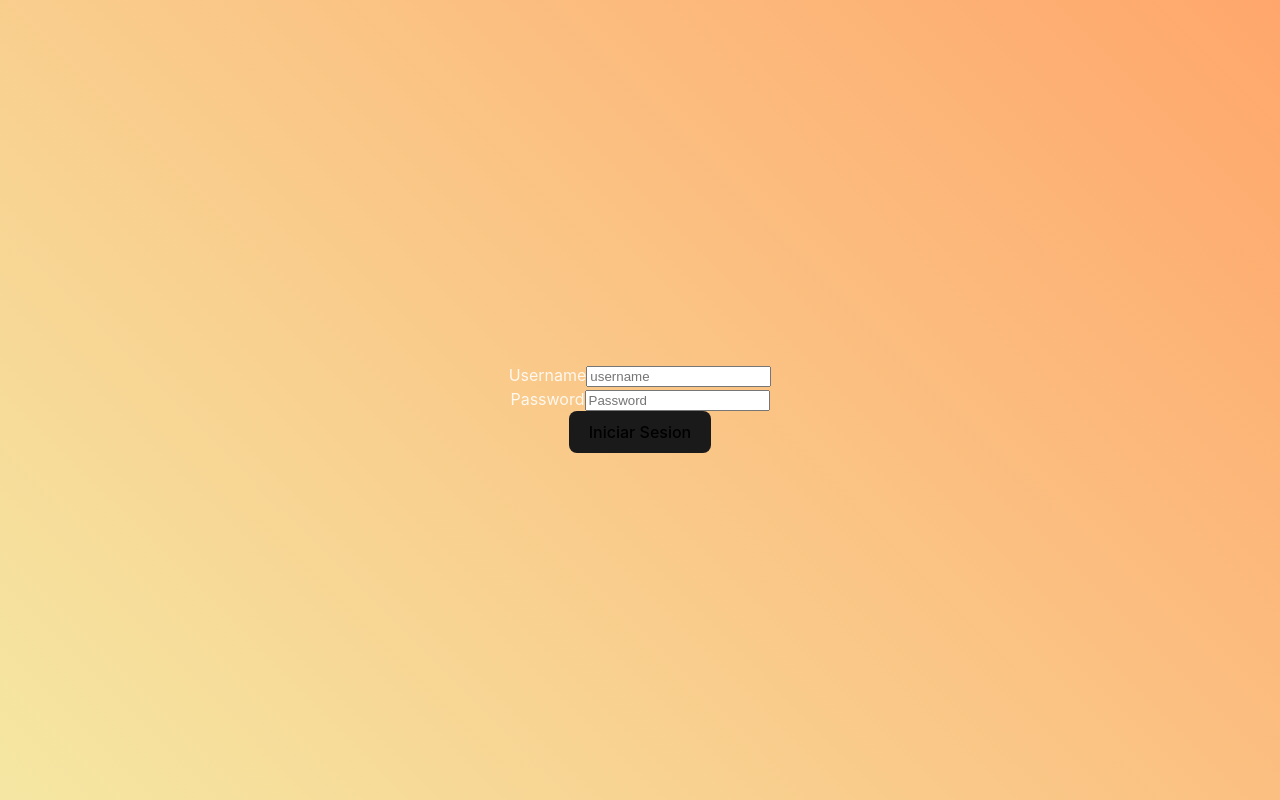
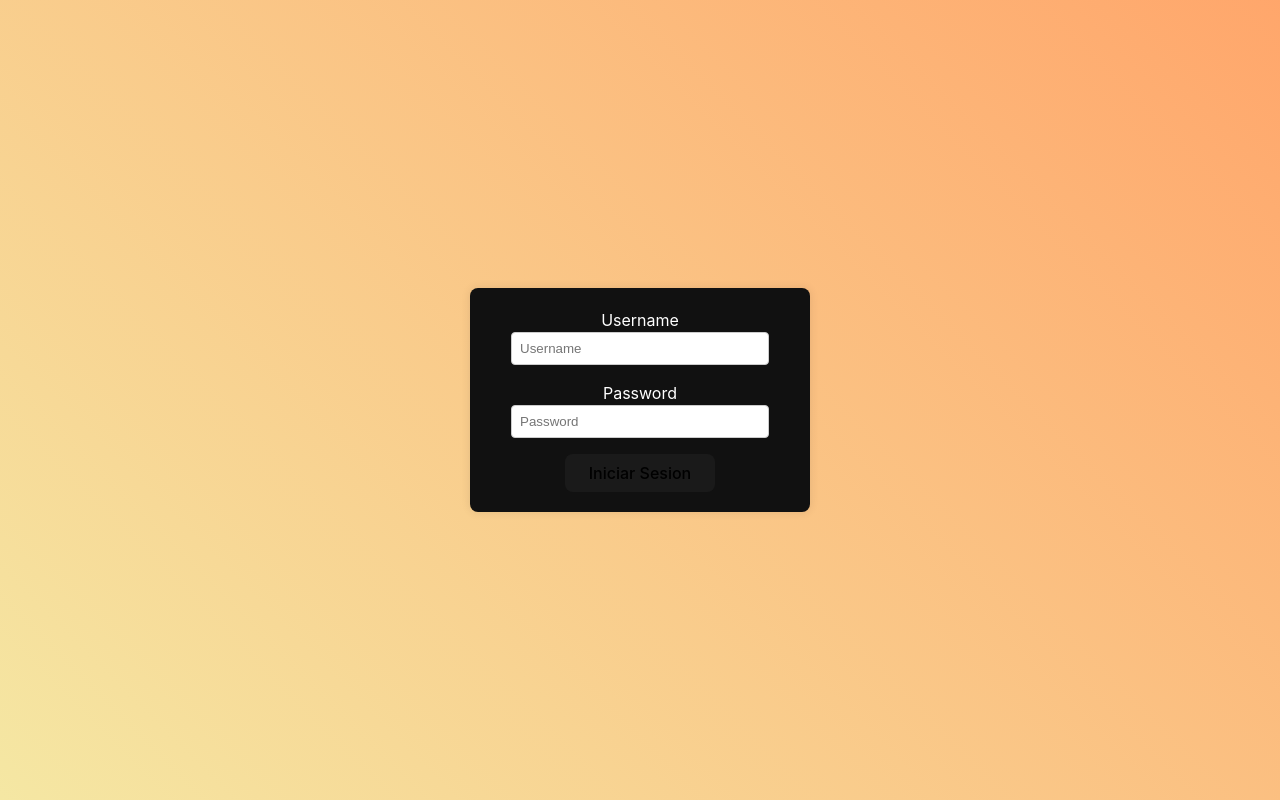
Before and after one commit to sebascasta14/fruit-shop, a React (Vite) app in the folder frontend-fruit-shop/: page /login in a window 1280 px wide. Built offline with nearby package versions, Linux system fonts and the light colour scheme; no server answers.

Commit message:
Feature/Style: Se realiza el estilo con css del componente login y el componente header

```diff
--- a/frontend-fruit-shop/src/App.jsx
+++ b/frontend-fruit-shop/src/App.jsx
@@ -1,5 +1,5 @@
 import { BrowserRouter, Routes, Route } from "react-router-dom";
-
+import { useSelector } from 'react-redux'
 import { Header } from './components/Header.jsx'
 import { Fruits } from './components/Fruits.jsx'
 import { Login } from './components/Login.jsx'
@@ -9,10 +9,15 @@ import { useAPI } from './hooks/API.js'
 function App () {
   const { fruits } = useAPI()
 
+  const isAuthenticated = useSelector((state) => state.auth.isAuthenticated)
+
   return (
   <>
     <BrowserRouter>
-      <Header />
+    {
+      isAuthenticated ? <Header /> : null
+
+    }
       <Routes>
         <Route path="/fruits" element={<Fruits fruits = {fruits} />} />
         <Route path="/login" element={<Login />} />
--- /dev/null
+++ b/frontend-fruit-shop/src/components/Header.css
@@ -0,0 +1,77 @@
+.nav-container {
+    width: 100%;
+    border-radius: 8px;
+    display: flex;
+    justify-content: space-between;
+    align-items: center;
+    padding: 20px;
+    background: #111;
+    color: #fff;
+  }
+
+  .nav-container ul {
+    list-style: none;
+    display: flex;
+    gap: 20px;
+  }
+
+  .nav-container li {
+    margin-right: 20px;
+  }
+
+  .nav-container li:last-child {
+    margin-right: 0;
+  }
+
+  .nav-container a {
+    color: #fff;
+    text-decoration: none;
+    transition: color 0.3s ease;
+  }
+
+  .user-dropdown {
+    position: relative;
+  }
+
+  .dropdown-toggle {
+    cursor: pointer;
+    background-color: transparent;
+    border: 1px solid #fff;
+    border-radius: 4px;
+    padding: 8px;
+    color: #fff;
+    transition: border-color 0.3s ease;
+  }
+
+  .dropdown-menu {
+    position: absolute;
+    top: 100%;
+    right: 0;
+    background-color: #1a1a1a;
+    border-radius: 8px;
+    padding: 10px;
+    box-shadow: 0 0 10px 0 rgba(0, 0, 0, 0.1);
+    display: none;
+  }
+
+  .dropdown-toggle:hover {
+    border-color: #ccc; /* Cambia el color del borde al pasar el ratón */
+  }
+
+  .user-dropdown:hover .dropdown-menu {
+    display: block;
+  }
+
+  .username {
+    margin-bottom: 10px;
+  }
+
+  .logout-link {
+
+    color: #fff;
+    text-decoration: none;
+  }
+
+  .logout-link:hover {
+    color: #ccc;
+  }
--- a/frontend-fruit-shop/src/components/Header.jsx
+++ b/frontend-fruit-shop/src/components/Header.jsx
@@ -2,13 +2,13 @@ import { Link, useNavigate } from 'react-router-dom'
 import { useSelector, useDispatch } from 'react-redux'
 import { logout } from '../features/authSlice'
 import { useState } from 'react'
+import './Header.css'
 
 export function Header () {
   const isAuthenticated = useSelector((state) => state.auth.isAuthenticated)
   const user = useSelector((state) => state.auth.user)
   const dispatch = useDispatch()
   const navigate = useNavigate()
-
 
   const [isOpen, setIsOpen] = useState(false)
 
@@ -23,17 +23,17 @@ export function Header () {
   }
 
   return (
-    <nav className=''>
-      <ul className=''>
+    <nav className='nav-container'>
+      <ul>
         {!isAuthenticated ? null : (
           <>
             <li>
-              <Link to="/login" className="hover:text-blue-500">
+              <Link to="/login">
                 Inicio
               </Link>
             </li>
             <li>
-              <Link to="/fruits" className="hover:text-blue-500">
+              <Link to="/fruits">
               Lista de Frutas
               </Link>
             </li>
@@ -41,19 +41,20 @@ export function Header () {
         )}
       </ul>
       {/* DropDown Usuario Logueado */}
-      <div className=''>
+      <div className='user-dropdown'>
         {isAuthenticated ? (
           <>
-            <div className=''>
+            <div>
             <button
-                onClick={toggleMenu}
+              className='dropdown-toggle'
+              onClick={toggleMenu}
               />
               {isOpen && (
-              <div className=''>
-                <p className=''>{user.username}</p>
+              <div className='dropdown-menu'>
+                <p className='username'>{user.username}</p>
                 <a
                   onClick={handleLogout}
-                  className=''
+                  className='logout-link'
                 >
                   Logout
                 </a>
@@ -62,7 +63,7 @@ export function Header () {
             </div>
           </>
         ) : (
-          <Link to='/login' className=''></Link>
+          <Link to='/login'></Link>
         )}
       </div>
     </nav>
--- /dev/null
+++ b/frontend-fruit-shop/src/components/Login.css
@@ -0,0 +1,44 @@
+.login-container {
+    width: 100%;
+    display: flex;
+    justify-content: center;
+    align-items: center;
+  }
+
+  .login-form {
+    width: 300px;
+    background: #111;
+    color: #fff;
+    border-radius: 8px;
+    padding: 20px;
+    box-shadow: 0 0 10px 0 rgba(0, 0, 0, 0.1);
+  }
+
+  .login-form label {
+    margin-bottom: 8px;
+  }
+
+  .login-form input {
+    width: 80%;
+    padding: 8px;
+    margin-bottom: 16px;
+    border: 1px solid #ccc;
+    border-radius: 4px;
+  }
+
+  .login-form button {
+    border-radius: 8px;
+    border: 1px solid transparent;
+    font-size: 1em;
+    font-weight: 500;
+    font-family: inherit;
+    width: 50%;
+    padding: 8px;
+    background-color: #1a1a1a;
+    cursor: pointer;
+    transition: border-color 0.25s;
+  }
+
+  .login-form button:hover {
+    border-color: #ccc;
+  }
--- a/frontend-fruit-shop/src/components/Login.jsx
+++ b/frontend-fruit-shop/src/components/Login.jsx
@@ -3,6 +3,8 @@ import { useLoginMutation } from '../features/api/apiSlice'
 import { useNavigate } from 'react-router-dom'
 import { useDispatch } from 'react-redux'
 import { loginSuccess } from '../features/authSlice'
+import './Login.css'
+
 
 export function Login(){
     const [login] = useLoginMutation();
@@ -11,7 +13,7 @@ export function Login(){
     const dispatch = useDispatch();
 
     const handleSubmit = async (e) => {
-        e.preventDefault();
+        e.preventDefault()
         try {
             setError(false)
             const user = {
@@ -25,43 +27,44 @@ export function Login(){
             }else{
                 localStorage.setItem('sessionData', JSON.stringify(response.data))
                 dispatch(loginSuccess(response.data))
-                .then(() => {
+                .then(
                     navigate('/fruits') // Hacemos la redireccion
-                })
+                )
+
             }
         } catch (error) {
         }
     }
 
     return (
-        <div className=''>
+        <div className='login-container'>
             {!error ? null :
                 (<div className=''>
                     Datos Invalidos
             </div>
             )}
-            <form onSubmit={handleSubmit} className=''>
-                <div className=''>
-                    <label className='' htmlFor="username">Username</label>
+            <form onSubmit={handleSubmit} className='login-form'>
+                <div>
+                    <label htmlFor="username">Username</label>
                     <input type="username"
                             required
                             name="username"
-                            placeholder="username"
-                            className=''/>
+                            placeholder="Username"
+                    />
                 </div>
-                <div className=''>
-                    <label className='' htmlFor="password">Password</label>
+                <div >
+                    <label htmlFor="password">Password</label>
                     <input type="password"
                             required
                             minLength="3"
                             name="password"
                             placeholder="Password"
-                            className=''/>
+                    />
                 </div>
-                <div className=''>
+                <div>
                     <button type="submit" className=''>Iniciar Sesion</button>
                 </div>
             </form>
         </div>
-    );
+    )
 }
```
